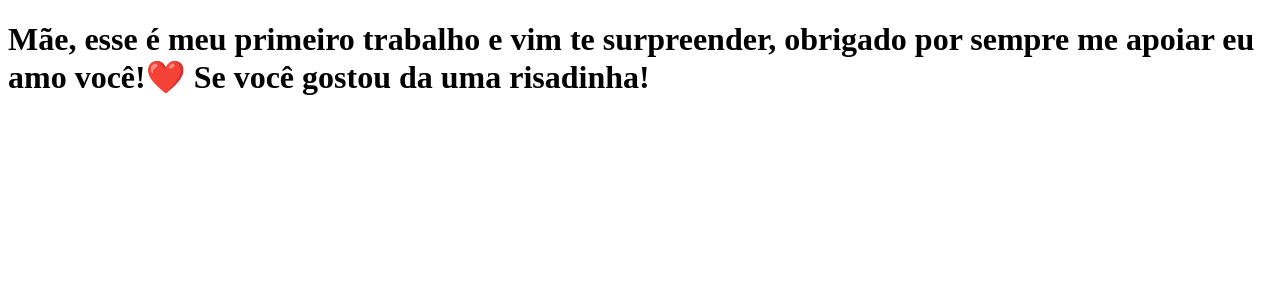
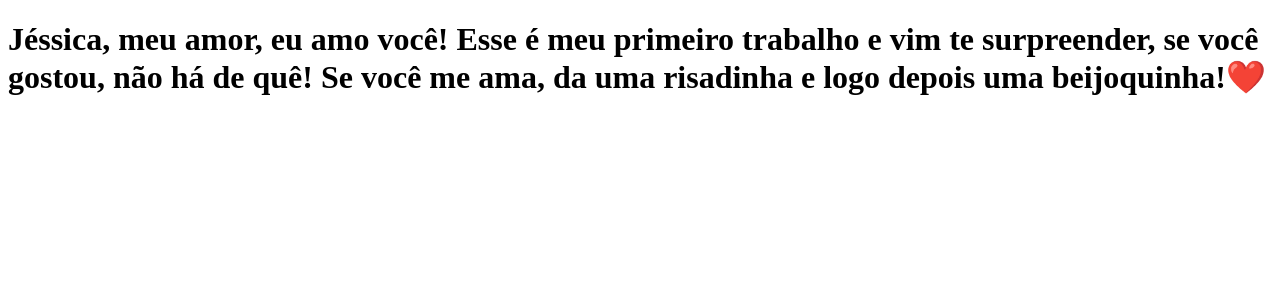
Before and after one commit to devrodrigofl/clone-tabnews, a Next.js app: page / in a window 1280 px wide. Shown: the top 300 px of the page. Built offline with nearby package versions, Linux system fonts and the light colour scheme.

Commit message:
modifica a frase dnv

```diff
--- a/pages/index.js
+++ b/pages/index.js
@@ -1,5 +1,5 @@
 function Home() {
-    return <h1>Mãe, esse é meu primeiro trabalho e vim te surpreender, obrigado por sempre me apoiar eu amo você!❤️ Se você gostou da uma risadinha!</h1>
+    return <h1>Jéssica, meu amor, eu amo você! Esse é meu primeiro trabalho e vim te surpreender, se você gostou, não há de quê! Se você me ama, da uma risadinha e logo depois uma beijoquinha!❤️</h1>
 }
 
 export default Home;
```
